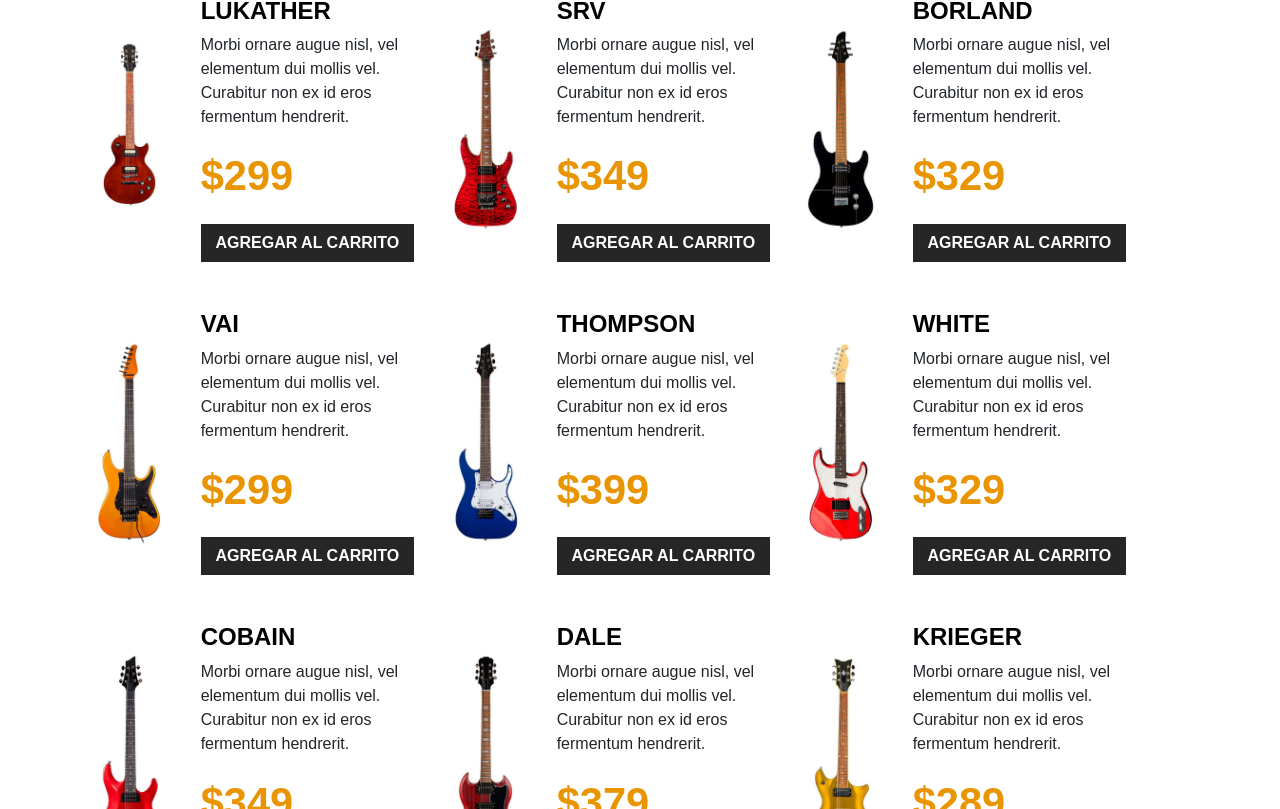
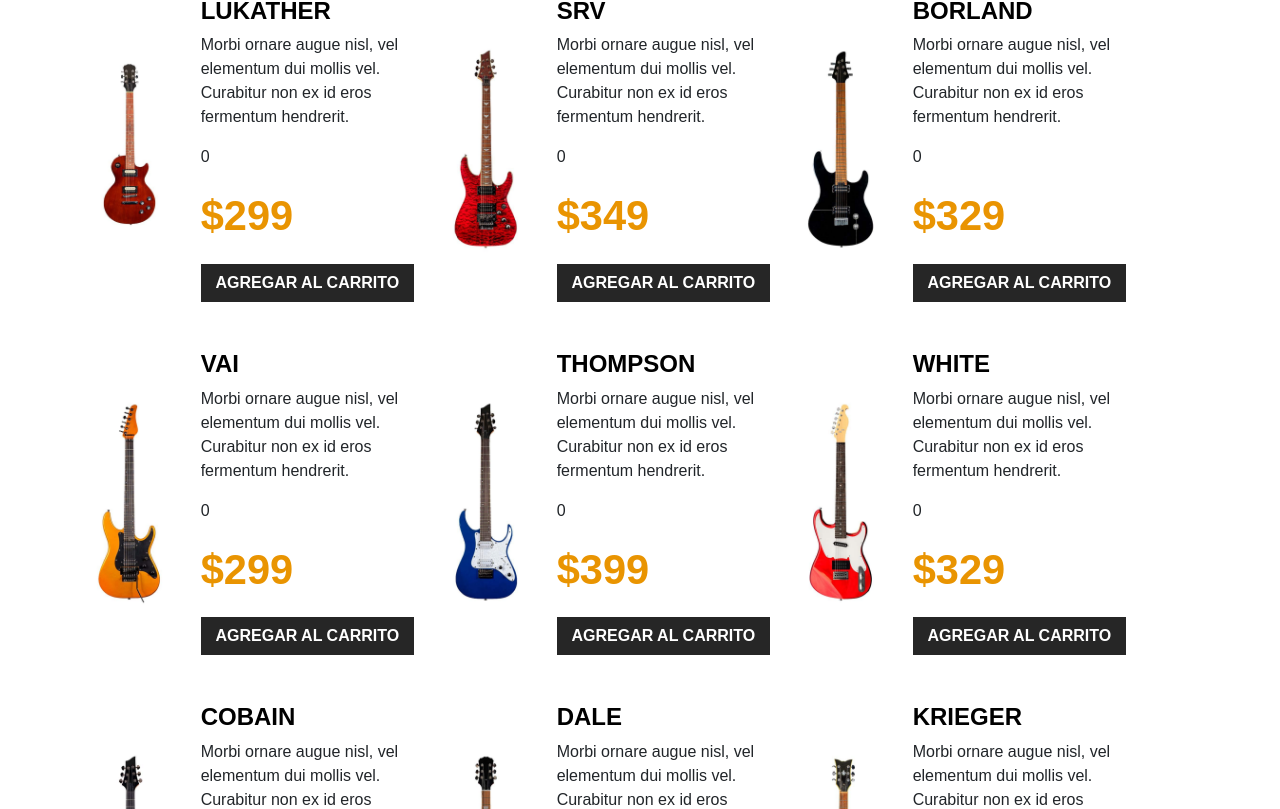
Before and after one commit to Daniel151505/carrito-de-compras-vue, a Vue app: page / in a window 1280 px wide. Shown: the part 911-1720 px from the top of the page. Built offline with nearby package versions, Linux system fonts and the light colour scheme; the HTML template or start-up script is replaced by a standard one.

Commit message:
Method Handler

```diff
--- a/src/components/Guitarra.vue
+++ b/src/components/Guitarra.vue
@@ -1,10 +1,18 @@
 <script setup>
+import { ref } from 'vue';
+
+const numero = ref(0);
+
 const props = defineProps({
     guitarra: {
         type: Object,
         required: true
     }
 })
+
+const incrementar = () => {
+    numero.value++;
+}
 </script>
 
 <template>
@@ -15,8 +23,9 @@
         <div class="col-8">
             <h3 class="text-black fs-4 fw-bold text-uppercase">{{ guitarra.nombre }}</h3>
             <p>{{ guitarra.descripcion }}</p>
+            <p>{{ numero }}</p>
             <p class="fw-black text-primary fs-3">${{ guitarra.precio }}</p>
-            <button type="button" class="btn btn-dark w-100 ">Agregar al Carrito</button>
+            <button type="button" class="btn btn-dark w-100" @click="incrementar">Agregar al Carrito</button>
         </div>
     </div>
 </template>
```
